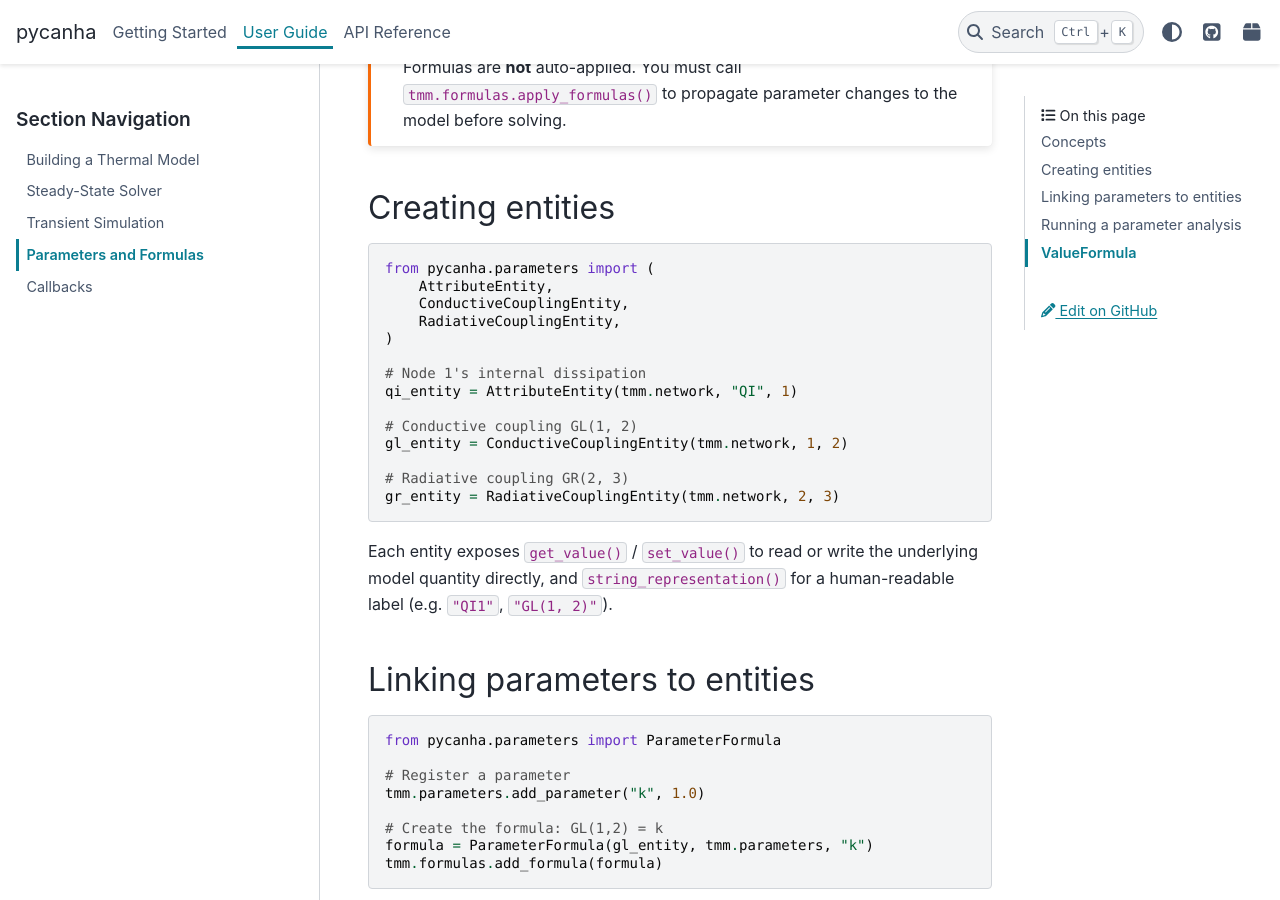
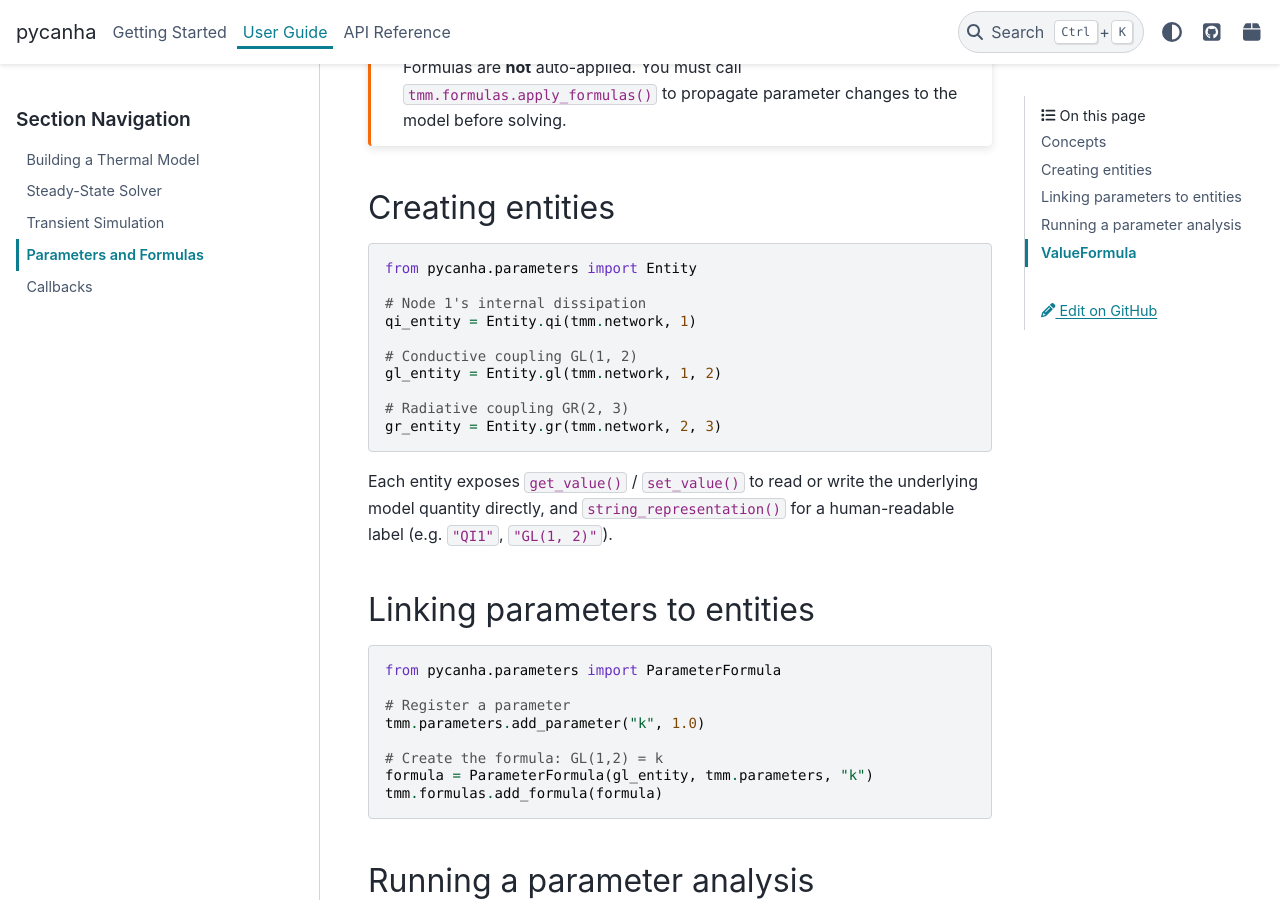
Before and after one commit to pycanha-project/pycanha, a Sphinx documentation site: the page built from doc/user_guide/parameters_formulas.rst, in a window 1280 px wide and 900 px high, scrolled down 796 px. Built offline with Sphinx 7.4.7 and the PyData theme 0.15.4, drawn with Linux system fonts in a browser that asks for light colours; pages that are not in the unit, such as notebooks, are missing from menus.

Commit message:
pycanha-core in v0.12

```diff
--- a/doc/examples/plot_parameters.py
+++ b/doc/examples/plot_parameters.py
@@ -16,7 +16,7 @@ This example demonstrates the **Parameters** and **ParameterFormula** API.
 import matplotlib.pyplot as plt
 import numpy as np
 
-from pycanha.parameters import ConductiveCouplingEntity, ParameterFormula
+from pycanha.parameters import Entity, ParameterFormula
 from pycanha.solvers import SSLU
 from pycanha.tmm import Node, NodeType, ThermalMathematicalModel
 
@@ -36,7 +36,7 @@ tmm.conductive_couplings.add_coupling(1, 2, 1.0)
 
 # Link GL(1,2) to parameter "k"
 tmm.parameters.add_parameter("k", 1.0)
-gl_entity = ConductiveCouplingEntity(tmm.network, 1, 2)
+gl_entity = Entity.gl(tmm.network, 1, 2)
 k_formula = ParameterFormula(gl_entity, tmm.parameters, "k")
 tmm.formulas.add_formula(k_formula)
 
--- a/doc/user_guide/parameters_formulas.rst
+++ b/doc/user_guide/parameters_formulas.rst
@@ -35,20 +35,16 @@ Creating entities
 
 .. code-block:: python
 
-   from pycanha.parameters import (
-       AttributeEntity,
-       ConductiveCouplingEntity,
-       RadiativeCouplingEntity,
-   )
+   from pycanha.parameters import Entity
 
    # Node 1's internal dissipation
-   qi_entity = AttributeEntity(tmm.network, "QI", 1)
+   qi_entity = Entity.qi(tmm.network, 1)
 
    # Conductive coupling GL(1, 2)
-   gl_entity = ConductiveCouplingEntity(tmm.network, 1, 2)
+   gl_entity = Entity.gl(tmm.network, 1, 2)
 
    # Radiative coupling GR(2, 3)
-   gr_entity = RadiativeCouplingEntity(tmm.network, 2, 3)
+   gr_entity = Entity.gr(tmm.network, 2, 3)
 
 Each entity exposes ``get_value()`` / ``set_value()`` to read or write the
 underlying model quantity directly, and ``string_representation()`` for a
--- a/pyproject.toml
+++ b/pyproject.toml
@@ -4,7 +4,7 @@ build-backend = "hatchling.build"
 
 [project]
 name = "pycanha"
-version = "0.11.0"
+version = "0.12.0"
 description = "Thermal analysis Python package built on pycanha-core"
 readme = "README.md"
 license = "MIT"
@@ -26,7 +26,7 @@ dependencies = [
     "h5py>=3.10",
     "matplotlib>=3.10.8",
     "numpy>=2.0",
-    "pycanha-core==0.11.0",
+    "pycanha-core==0.12.0",
 ]
 
 [project.optional-dependencies]
```
Also changed, not shown: doc/api/pycanha.parameters.rst (+14 -15 lines), doc/api/pycanha_core.parameters.rst (+7 -12 lines), 5 other files.
